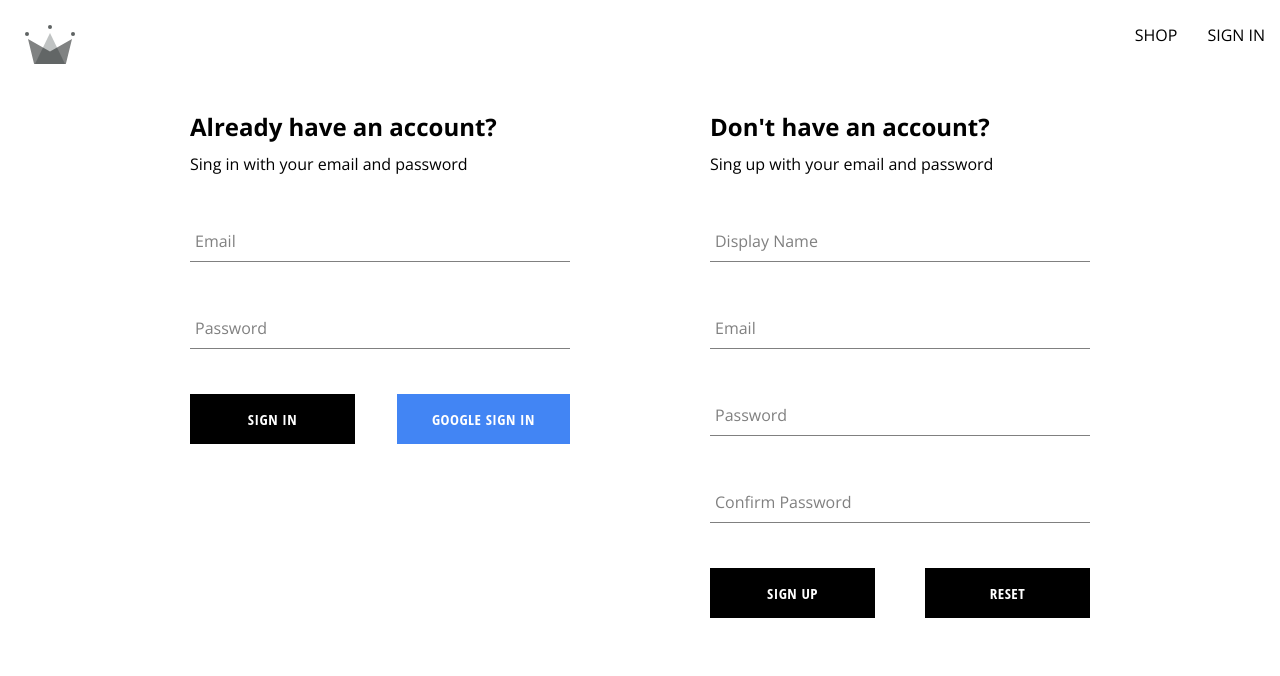
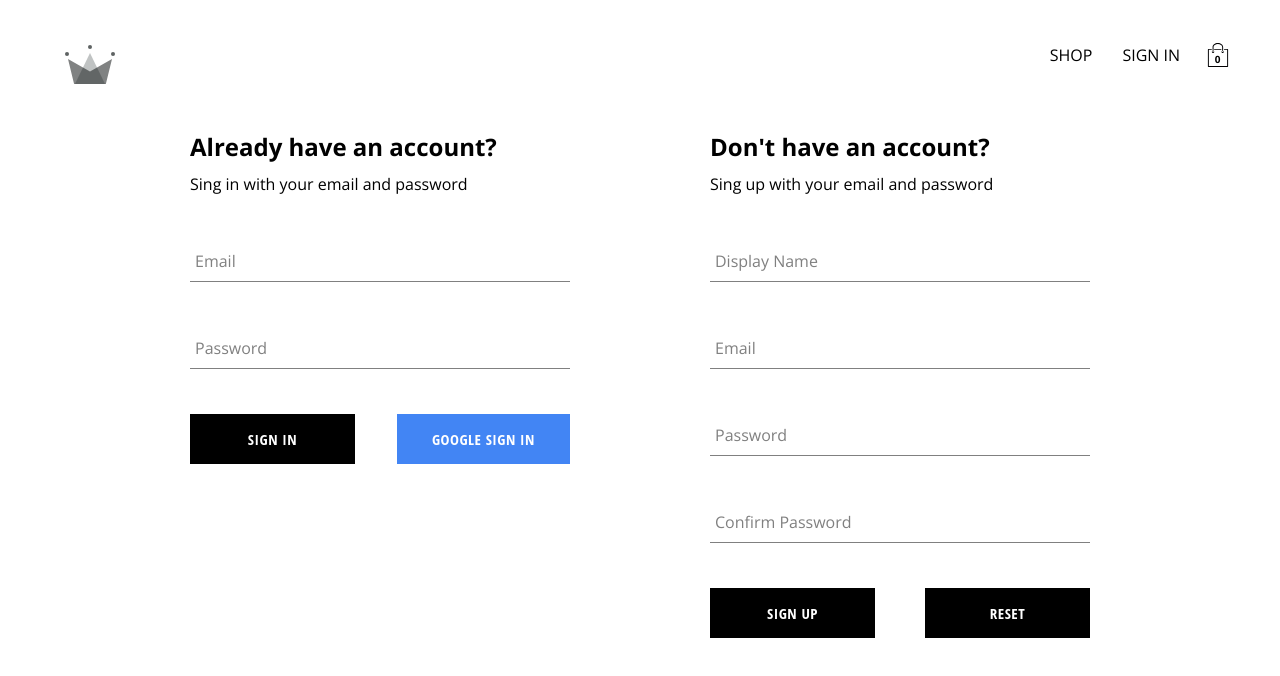
Before and after one commit to artpavel/e-shop-on-react, a React (Create React App) app: page /auth in a window 1280 px wide. Shown: the top 676 px of the page. Built offline with nearby package versions, Linux system fonts and the light colour scheme; no server answers.

Commit message:
add cart context and cart dropdown

```diff
--- /dev/null
+++ b/src/components/cart-dropdown/cart-dropdown.component.js
@@ -0,0 +1,15 @@
+import './cart-dropdown.styles.scss'
+import Button from '../button/button.component';
+
+const CartDropdown = () => {
+  return (
+    <div className='cart-dropdown-container'>
+      <div className='cart-items'>
+        <h2>CART-DROPDOWN</h2>
+      </div>
+      <Button>CHECKOUT</Button>
+    </div>
+  );
+};
+
+export default CartDropdown;
--- /dev/null
+++ b/src/components/cart-dropdown/cart-dropdown.styles.scss
@@ -0,0 +1,29 @@
+.cart-dropdown-container {
+  position: absolute;
+  width: 240px;
+  height: 340px;
+  display: flex;
+  flex-direction: column;
+  padding: 20px;
+  border: 1px solid black;
+  background-color: white;
+  top: 90px;
+  right: 40px;
+  z-index: 5;
+
+  .empty-message {
+    font-size: 18px;
+    margin: 50px auto;
+  }
+
+  .cart-items {
+    height: 240px;
+    display: flex;
+    flex-direction: column;
+    overflow: scroll;
+  }
+
+  button {
+    margin-top: auto;
+  }
+}
--- /dev/null
+++ b/src/components/cart-icon/cart-icon.component.js
@@ -0,0 +1,21 @@
+import './cart-icon.styles.scss';
+import { ReactComponent as ShoppingIcon } from '../../assets/shopping-bag.svg';
+import { useContext } from 'react';
+import { CartContext } from '../../context/cart.context';
+
+const CartIcon = () => {
+  // context
+  const { isCartOpen, setIsCartOpen } = useContext(CartContext);
+
+  const toggleIsCartOpen = () => setIsCartOpen(!isCartOpen);
+
+
+  return (
+    <div className="cart-icon-container">
+      <ShoppingIcon className="shopping-icon" onClick={ toggleIsCartOpen } />
+      <span className="item-count">0</span>
+    </div>
+  );
+};
+
+export default CartIcon;
--- /dev/null
+++ b/src/components/cart-icon/cart-icon.styles.scss
@@ -0,0 +1,21 @@
+.cart-icon-container {
+  width: 45px;
+  height: 45px;
+  position: relative;
+  display: flex;
+  align-items: center;
+  justify-content: center;
+  cursor: pointer;
+
+  .shopping-icon {
+    width: 24px;
+    height: 24px;
+  }
+
+  .item-count {
+    position: absolute;
+    font-size: 10px;
+    font-weight: bold;
+    bottom: 12px;
+  }
+}
--- /dev/null
+++ b/src/context/cart.context.js
@@ -0,0 +1,17 @@
+import { createContext, useState } from 'react';
+
+export const CartContext = createContext({
+  isCartOpen: false,
+  setIsCartOpen: () => null
+});
+
+export const CartProvider = ({ children }) => {
+  const [isCartOpen, setIsCartOpen] = useState(false);
+  const value = { isCartOpen, setIsCartOpen };
+
+  return (
+    <CartContext.Provider value={ value }>
+      { children }
+    </CartContext.Provider>
+  );
+};
--- a/src/index.js
+++ b/src/index.js
@@ -6,6 +6,7 @@
 import { BrowserRouter } from 'react-router-dom';
 import { UserProvider } from './context/user.context';
 import { ProductsProvider } from './context/products.context';
+import { CartProvider } from './context/cart.context';
 
 const root = ReactDOM.createRoot(document.getElementById('root'));
 root.render(
@@ -13,7 +14,9 @@
     <BrowserRouter>
       <UserProvider>
         <ProductsProvider>
-          <App />
+          <CartProvider>
+            <App />
+          </CartProvider>
         </ProductsProvider>
       </UserProvider>
     </BrowserRouter>
--- a/src/index.scss
+++ b/src/index.scss
@@ -1,4 +1,4 @@
-*{
+* {
   margin: 0;
   padding: 0;
   box-sizing: border-box;
@@ -6,6 +6,7 @@
 
 body {
   margin: 0;
+  padding: 20px 40px;
   font-family: 'Open Sans', sans-serif;
   -webkit-font-smoothing: antialiased;
   -moz-osx-font-smoothing: grayscale;
@@ -13,10 +14,10 @@
 
 code {
   font-family: source-code-pro, Menlo, Monaco, Consolas, 'Courier New',
-    monospace;
+  monospace;
 }
 
-a{
+a {
   text-decoration: none;
   color: black;
 }
--- a/src/routes/navigation/navigation.component.js
+++ b/src/routes/navigation/navigation.component.js
@@ -2,13 +2,17 @@
 import { Fragment, useContext } from 'react';
 import { ReactComponent as CrwnLogo } from '../../assets/crown.svg';
 import './navigation.styles.scss';
+import { signOutUser } from '../../utils/firebase/firebase.utils';
+import CartIcon from '../../components/cart-icon/cart-icon.component';
+import CartDropdown from '../../components/cart-dropdown/cart-dropdown.component';
 import { UserContext } from '../../context/user.context';
-import { signOutUser } from '../../utils/firebase/firebase.utils';
+import { CartContext } from '../../context/cart.context';
 
 const Navigation = () => {
 
   // context
   const { currentUser } = useContext(UserContext);
+  const { isCartOpen } = useContext(CartContext);
 
   return (
     <Fragment>
@@ -23,7 +27,9 @@
               ? <span className="nav-link" onClick={ signOutUser }>SIGN OUT</span>
               : <Link className="nav-link" to="/auth">SIGN IN</Link>
           }
+          <CartIcon />
         </div>
+        { isCartOpen && <CartDropdown /> }
       </div>
       <Outlet />
     </Fragment>
```
Also changed, not shown: src/assets/shopping-bag.svg (added).
